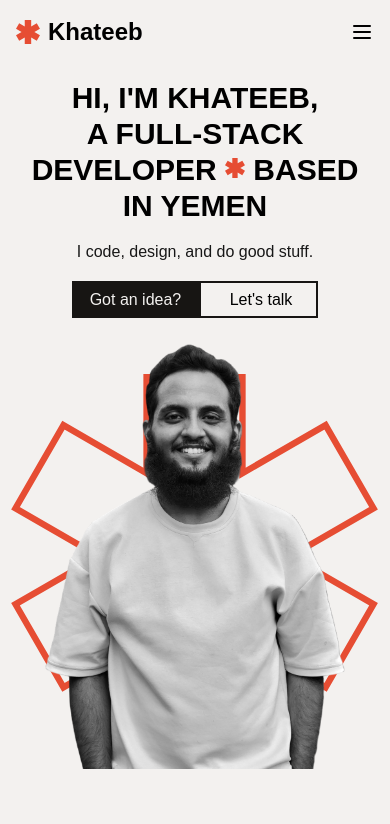
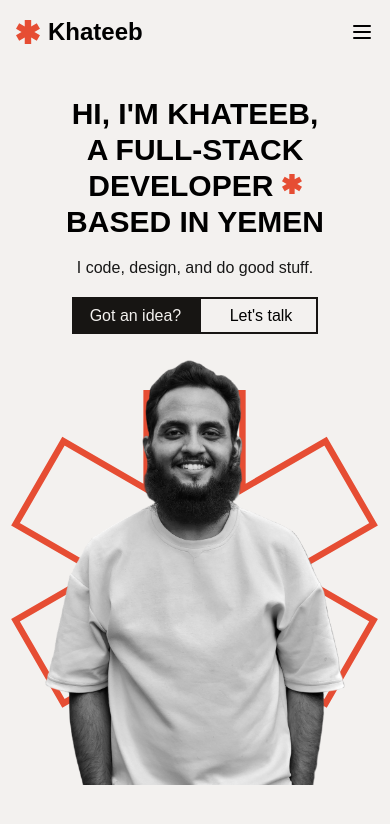
Before and after one commit to khateeboveskey/khateeboveskey.github.io, a Vue app: page / in a window 390 px wide. Shown: the top 824 px of the page. Built offline with nearby package versions, Linux system fonts and the light colour scheme; a web font is replaced by a local one.

Commit message:
ci/cd test

```diff
--- a/src/components/HeroSection.vue
+++ b/src/components/HeroSection.vue
@@ -2,7 +2,8 @@
 	<section
 		class="flex flex-col items-center justify-between px-4 py-4 sm:py-12 md:flex-row md:px-32 md:py-8">
 		<div class="mb-8 text-center md:mb-0 md:w-1/3 md:text-left">
-			<h1 class="mb-4 text-3xl font-bold uppercase sm:mb-6 sm:text-4xl md:text-5xl lg:text-6xl">
+			<h1
+				class="m-4 mb-4 text-3xl font-bold uppercase sm:m-0 sm:mb-6 sm:text-4xl md:text-5xl lg:text-6xl">
 				Hi, I'm Khateeb,
 				<br />
 				A Full-stack Developer
```
